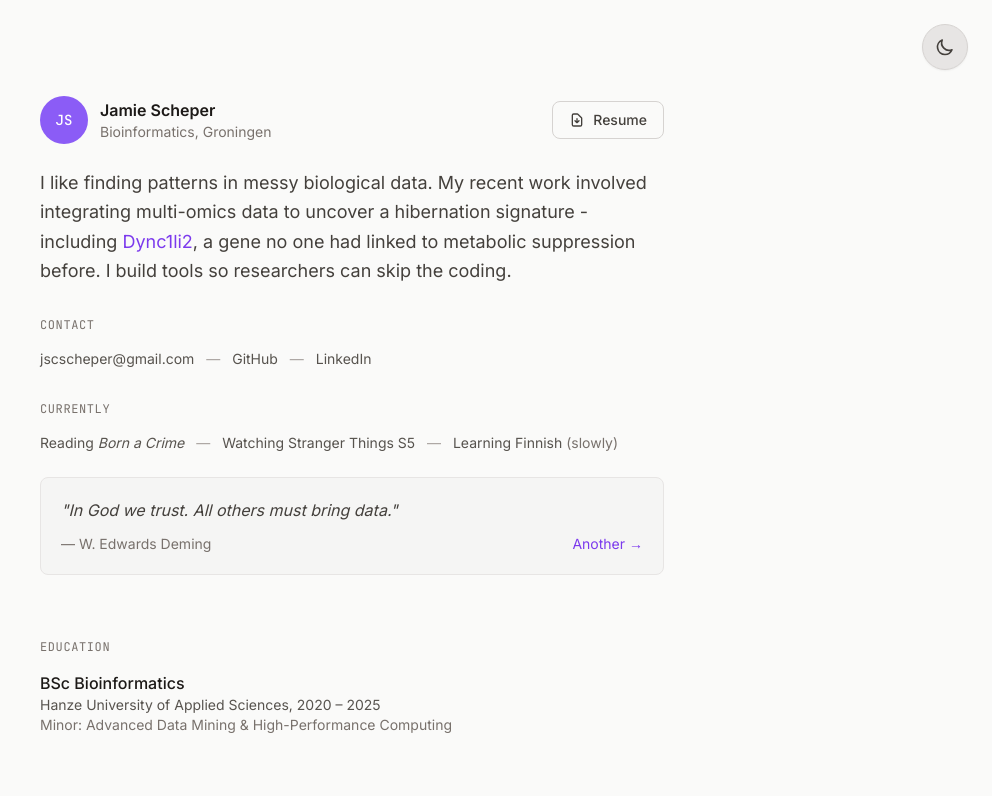
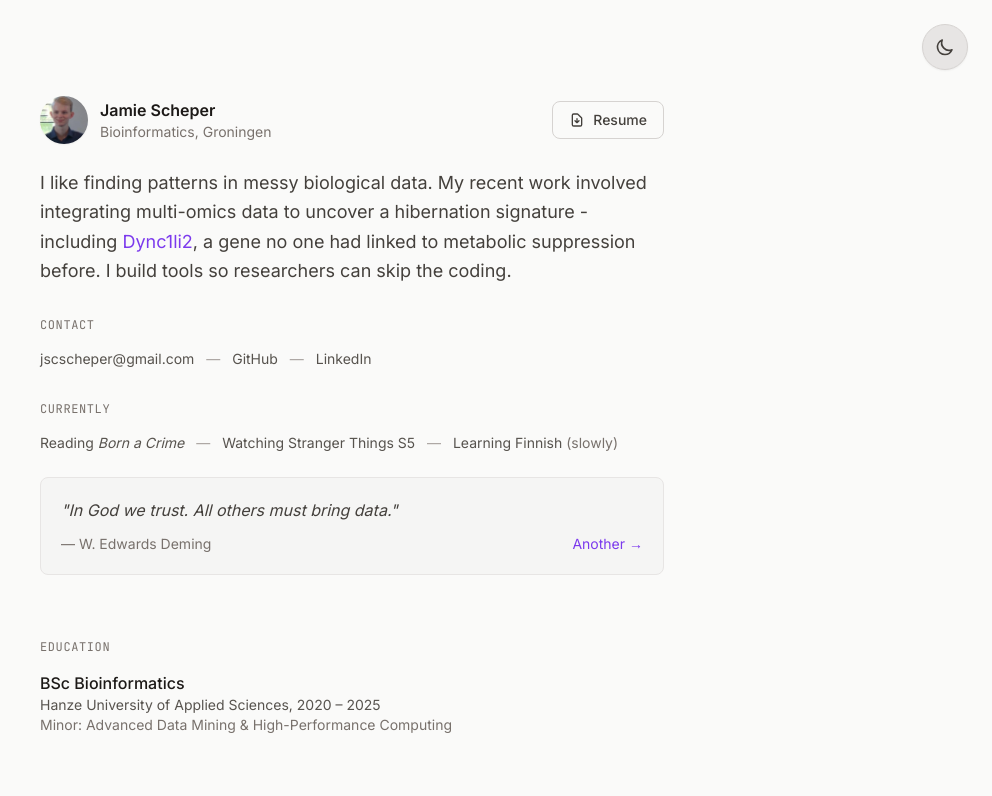
Before and after one commit to jscscheper/jscscheper.github.io, a plain HTML site: page index.html in a window 1280 px wide. Shown: the top 796 px of the page, without its empty margins (288-1280 px from the left). Drawn offline with nearby package versions, Linux system fonts and the light colour scheme.

Commit message:
Added pic

```diff
--- a/index.html
+++ b/index.html
@@ -54,9 +54,7 @@
         <header class="mb-16">
             <div class="flex items-center justify-between mb-6 gap-4">
                 <div class="flex items-center gap-3">
-                    <div class="w-12 h-12 rounded-full bg-violet-500 flex items-center justify-center text-white font-mono font-medium text-sm">
-                        JS
-                    </div>
+                    <img src="profile_pic.jpg" alt="Jamie Scheper" class="w-12 h-12 rounded-full object-cover shadow-sm bg-stone-100 dark:bg-zinc-800">
                     <div>
                         <h1 class="text-stone-900 dark:text-zinc-100 font-semibold">Jamie Scheper</h1>
                         <p class="text-sm text-stone-500 dark:text-zinc-500">Bioinformatics, Groningen</p>
```
Also changed, not shown: profile_pic.jpg (added).
